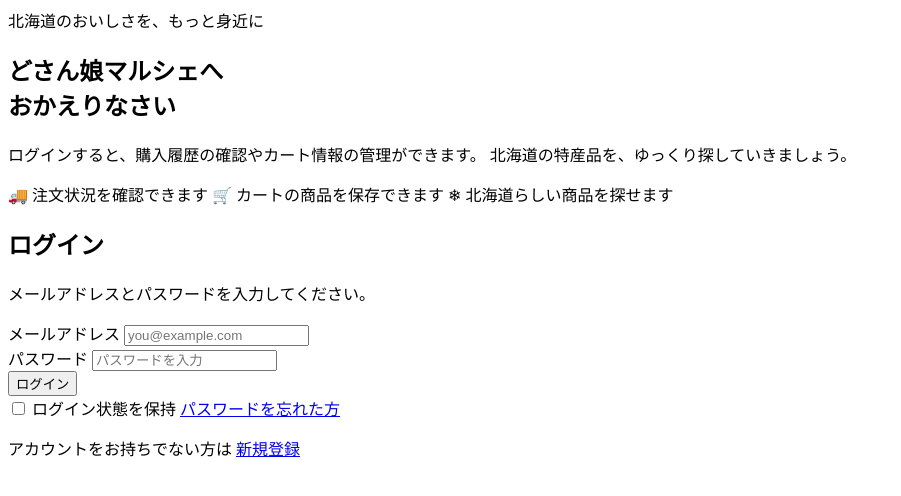
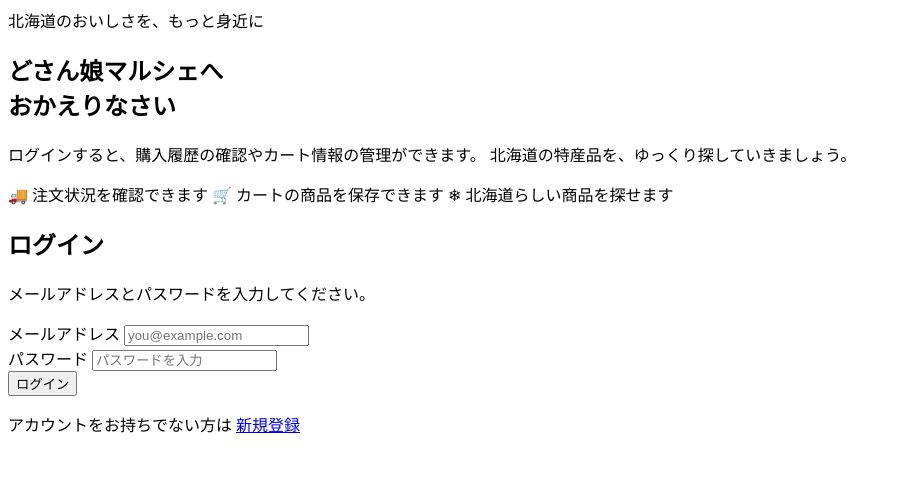
Before and after one commit to KAMATA-GENTA/dosanko-maruche, a plain HTML site: page src/main/resources/templates/User/login.html in a window 1280 px wide. Shown: the whole page, without its empty margins (0-901 px from the left). Drawn offline with Linux system fonts and the light colour scheme.

Commit message:
login.htmlとsign-up.htmlの不要部分削除

```diff
--- a/src/main/resources/templates/User/login.html
+++ b/src/main/resources/templates/User/login.html
@@ -66,16 +66,7 @@
 						</button>
 					</form>
 
-					<div class="mt-5 flex justify-between gap-4 text-sm text-base-content/70">
-						<label class="flex items-center gap-2">
-							<input type="checkbox" class="checkbox checkbox-primary checkbox-sm">
-							<span>ログイン状態を保持</span>
-						</label>
 
-						<a href="#" class="font-bold text-primary">
-							パスワードを忘れた方
-						</a>
-					</div>
 
 					<div class="mt-7 border-t border-base-300 pt-5 text-center text-sm text-base-content/60">
 						<p>
```
Also changed, not shown: src/main/resources/templates/User/sign-up.html (+1 -6 lines).
